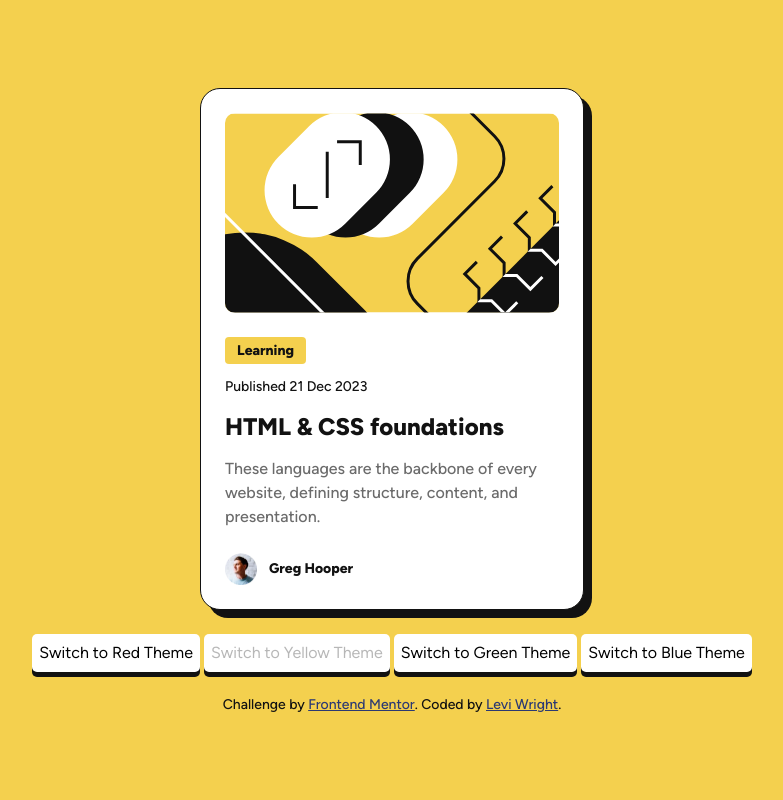
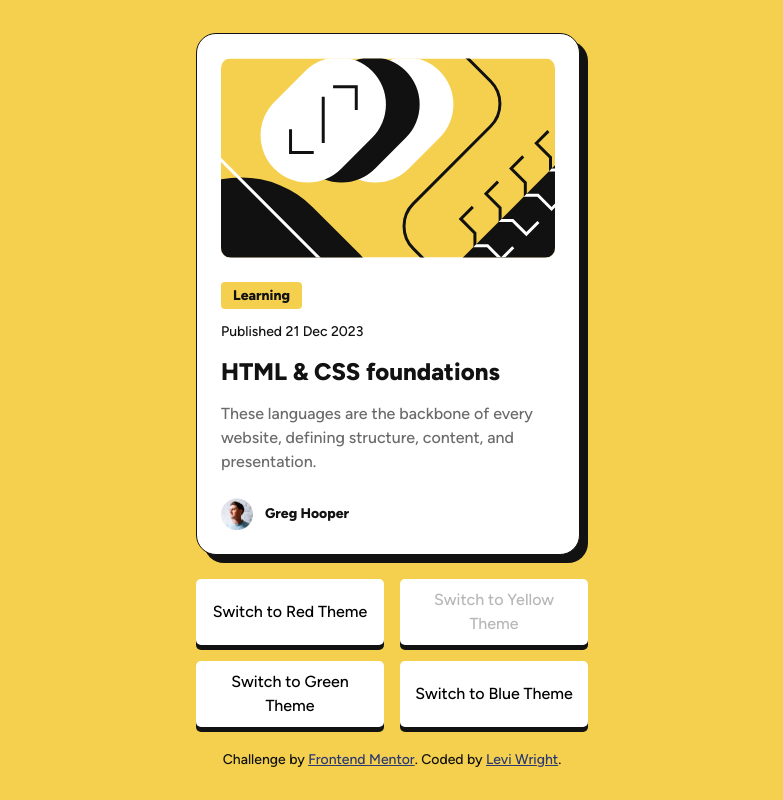
Before and after one commit to law973/blog-preview-card, a website: page index.html in a window 1280 px wide. Shown: the whole page, without its empty margins (248-1031 px from the left). Drawn offline with Linux system fonts and the light colour scheme.

Commit message:
finished css grid styling for buttons container

```diff
--- a/index.html
+++ b/index.html
@@ -13,13 +13,15 @@
   <main>
     <!-- Card -->
     <article class="card">
-      <!-- Blog Image -->
-      <img id="blog-image" class="blog_image" src="./assets/images/illustration-article-yellow.svg" alt="An image with various shapes, lines, and symbols in yellow, black, and white.">
+      <!-- Blog Images -->
+      <div>
+        <img id="blog-image" class="blog_image" src="./assets/images/illustration-article-yellow.svg" role="image" alt="An image with various shapes, lines, and symbols in yellow, black, and white.">
+      </div>
       <!-- Content -->
       <section class="content">
         <span class="content__category">Learning</span>
         <span class="content__publish_date">Published 21 Dec 2023</span>
-        <a class="content__title" href="#">HTML & CSS foundations</a>
+        <a class="content__title" href="#" title="Click to read more">HTML & CSS foundations</a>
         <p class="content__description">These languages are the backbone of every website, defining structure, content, and presentation.</p>
       </section>
       <!-- Author -->
@@ -28,14 +30,14 @@
         <span class="author__name">Greg Hooper</span>
       </section>
     </article>
+    <!-- Color Variant Switch Buttons -->
+    <div class="buttons_container">
+      <button id="theme-switcher-red" class="button">Switch to Red Theme</button>
+      <button id="theme-switcher-yellow" class="button">Switch to Yellow Theme</button>
+      <button id="theme-switcher-green" class="button">Switch to Green Theme</button>
+      <button id="theme-switcher-blue" class="button">Switch to Blue Theme</button>
+    </div>
   </main>
-  <!-- Color Variant Switch Buttons -->
-  <div>
-    <button id="theme-switcher-red" class="button">Switch to Red Theme</button>
-    <button id="theme-switcher-yellow" class="button">Switch to Yellow Theme</button>
-    <button id="theme-switcher-green" class="button">Switch to Green Theme</button>
-    <button id="theme-switcher-blue" class="button">Switch to Blue Theme</button>
-  </div>
   <!-- Attribution -->
   <footer class="attribution">
     Challenge by <a rel="noreferrer" href="https://www.frontendmentor.io" target="_blank" title="Frontend Mentor Home Page"><span class="sr-only">(Opens in a new tab)</span>Frontend Mentor</a>.
--- a/scss/_button.scss
+++ b/scss/_button.scss
@@ -4,12 +4,25 @@
     border-radius: 5px;
     box-shadow: 0 0.313rem var(--gray-950);
     cursor: pointer;
-    padding: 7px;
+    font-size: clamp(0.875rem, 3.5vw, 1rem);
+    font-weight: 500;
+    padding: 9px;
+
+    &:hover:not([disabled]), &:active {
+        font-weight: 800;
+    }
 
     &:active {
         box-shadow: none;
         transform: translateY(0.313rem);
     }
+}
+
+.buttons_container {
+    display: grid;
+    gap: 1rem;
+    grid: auto / repeat(2, 1fr);
+    width: clamp(18rem, 89vw, 24.5rem);
 }
 
 #theme-switcher-red {
--- a/scss/_reset.scss
+++ b/scss/_reset.scss
@@ -6,7 +6,7 @@
     margin: 0;
 }
 
-html, body {
+html {
     height: 100%;
 }
 
@@ -20,7 +20,7 @@ body {
     gap: 1.5rem;
     justify-content: center;
     line-height: 1.5;
-    min-height: fit-content;
+    min-height: 100%;
     text-size-adjust: 100%;
     -moz-text-size-adjust: 100%;
     -webkit-font-smoothing: antialiased;
@@ -30,6 +30,12 @@ body {
 img, picture, video, canvas, svg {
     display: block;
     max-width: 100%;
+}
+
+main {
+    display: flex;
+    flex-direction: column;
+    gap: 1.5rem;
 }
 
 input, button, textarea, select {
```
Also changed, not shown: README.md, css/compiled_style.css.
